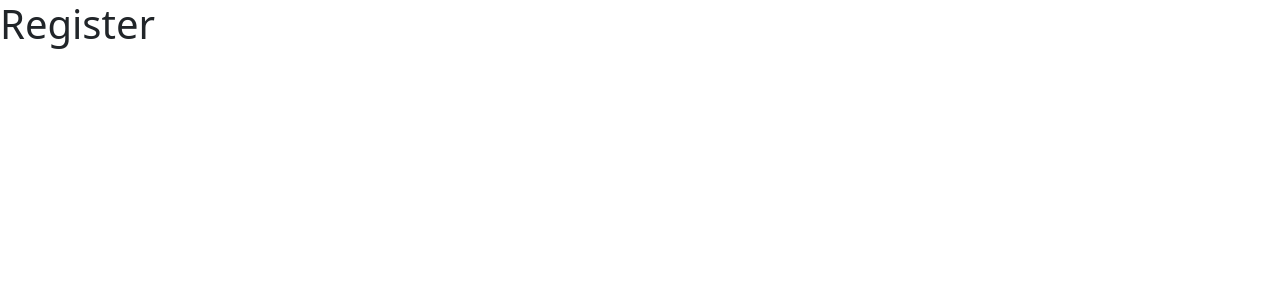
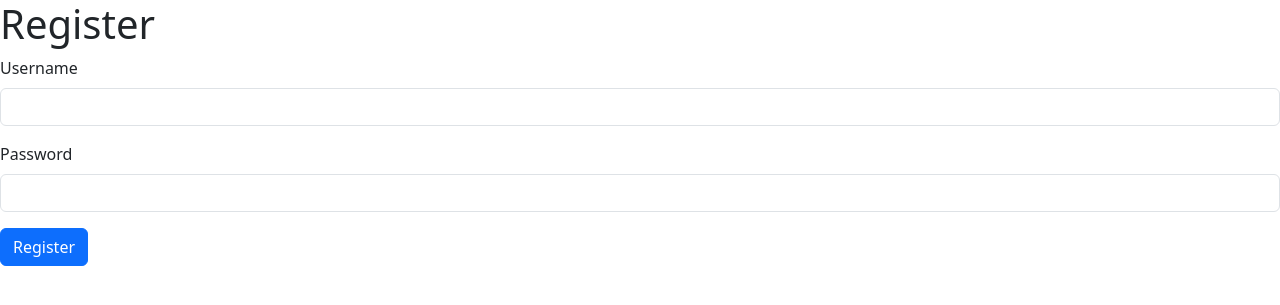
Before and after one commit to jzhu50/PretendingGreatness_jiayingz16_victorc353_chongtianm_jessicay3632, a Flask app: page /register in a window 1280 px wide. Shown: the top 305 px of the page. Run offline with Flask 3, Linux system fonts and the light colour scheme.

Commit message:
minor changes

```diff
--- a/app/templates/login.html
+++ b/app/templates/login.html
@@ -5,6 +5,7 @@
     <meta name="viewport" content="width=device-width, initial-scale=1">
     <title> Login </title>
     <link href="https://cdn.jsdelivr.net/npm/bootstrap@5.3.3/dist/css/bootstrap.min.css" rel="stylesheet" integrity="sha384-QWTKZyjpPEjISv5WaRU9OFeRpok6YctnYmDr5pNlyT2bRjXh0JMhjY6hW+ALEwIH" crossorigin="anonymous">
+    <link rel="stylesheet" href="styles.css">
   </head>
   <body>
     <h1> Login </h1>
--- a/app/templates/register.html
+++ b/app/templates/register.html
@@ -5,9 +5,23 @@
     <meta name="viewport" content="width=device-width, initial-scale=1">
     <title> Register </title>
     <link href="https://cdn.jsdelivr.net/npm/bootstrap@5.3.3/dist/css/bootstrap.min.css" rel="stylesheet" integrity="sha384-QWTKZyjpPEjISv5WaRU9OFeRpok6YctnYmDr5pNlyT2bRjXh0JMhjY6hW+ALEwIH" crossorigin="anonymous">
+    <link rel="stylesheet" href="styles.css">
   </head>
   <body>
     <h1> Register </h1>
+
+    <form method="POST" action="/register">
+      <div class="mb-3">
+        <label for="username" class="form-label">Username</label>
+        <input type="text" class="form-control" id="username" name="username" required>
+      </div>
+      <div class="mb-3">
+        <label for="password" class="form-label">Password</label>
+        <input type="password" class="form-control" id="password" name="password" required>
+      </div>
+      <button type="submit" class="btn btn-primary">Register</button>
+    </form>
+
     <script src="https://cdn.jsdelivr.net/npm/bootstrap@5.3.3/dist/js/bootstrap.bundle.min.js" integrity="sha384-YvpcrYf0tY3lHB60NNkmXc5s9fDVZLESaAA55NDzOxhy9GkcIdslK1eN7N6jIeHz" crossorigin="anonymous"></script>
   </body>
 </html>
```
Also changed, not shown: app/templates/home.html (line endings or trailing spaces).
